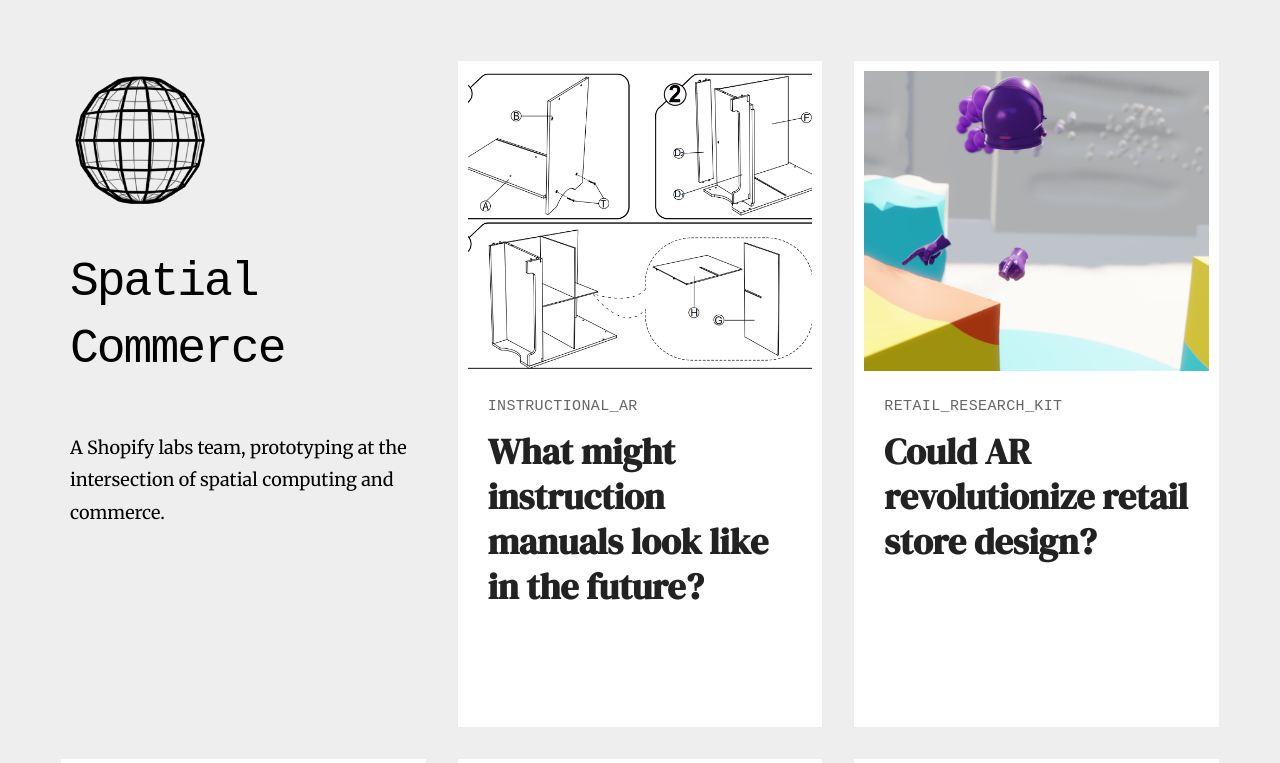
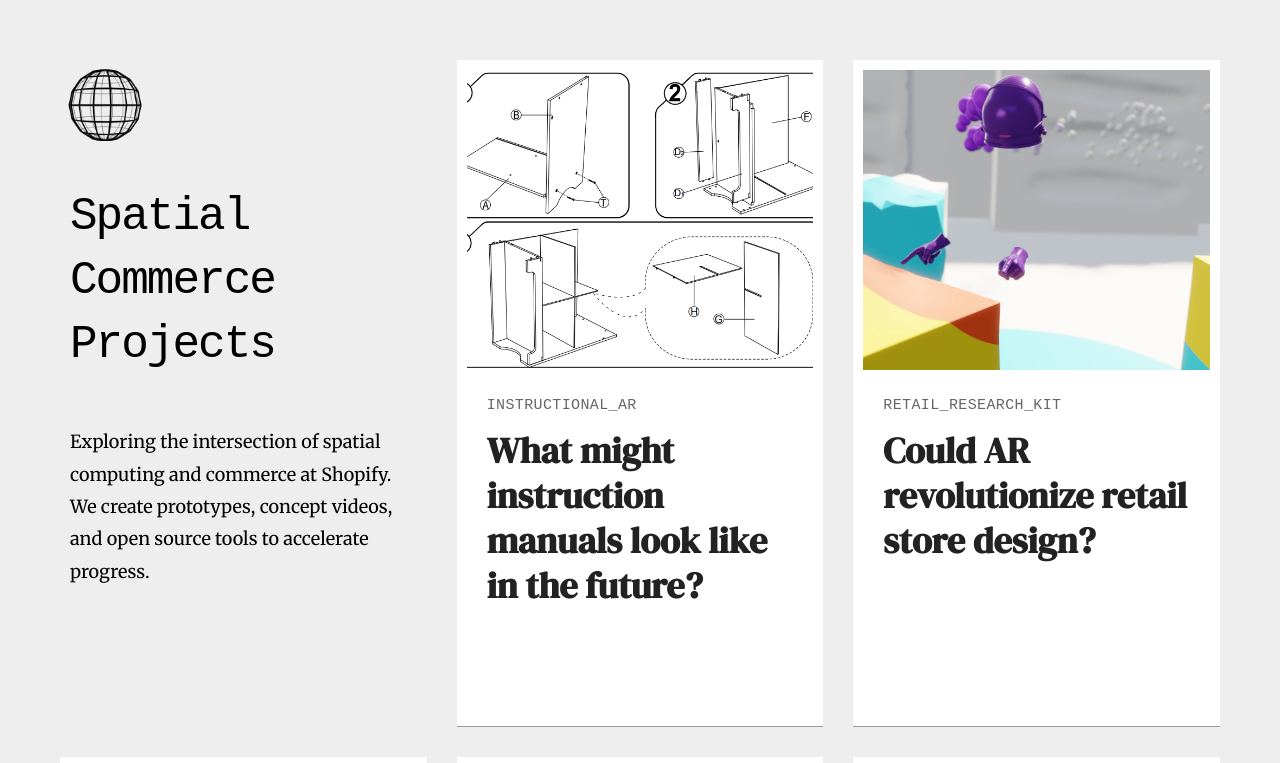
Before and after one commit to Shopify/spatial-commerce-projects, a Jekyll site: the page built from index.html, in a window 1280 px wide, cut to the strip 0-763 px from the top of the page. Built offline with Jekyll 4.4.1, drawn with Linux system fonts in a browser that asks for light colours; some web fonts are replaced.

Commit message:
css tweaks

```diff
--- a/_config.yml
+++ b/_config.yml
@@ -3,10 +3,10 @@
 #
 
 # Name of your site (displayed in the header)
-name: Spatial Commerce
+name: Spatial Commerce Projects
 
 # Short bio or description (displayed in the header)
-description: A Shopify labs team, prototyping at the intersection of spatial computing and commerce.
+description: Exploring the intersection of spatial computing and commerce at Shopify. We create prototypes, concept videos, and open source tools to accelerate progress.
 
 # URL of your avatar or profile pic (you could use your GitHub profile pic)
 avatar: images/globe_logo.png
--- a/style.scss
+++ b/style.scss
@@ -69,7 +69,7 @@
 }
 
 p {
-  margin: 30px 0 30px 30px;
+  margin: 30px;
 }
 
 a {
@@ -82,7 +82,7 @@
 }
 
 ul, ol {
-  margin: 30px 0;
+  margin: 30px 30px 30px 10px;
   padding-left: 60px;
 }
 
@@ -185,7 +185,7 @@
 
     @include mobile {
         float: none;
-        margin: 60px auto;
+        margin: 60px 30px 60px 0;
         max-width: 100%;
     }
 }
@@ -196,8 +196,7 @@
 
 .youtube-wrapper {
   position: relative;
-  width: 95%;
-  margin: 60px 0 60px 30px;
+  margin: 60px 30px 60px 30px;
   height: 0;
   padding-bottom: 56.25%;
 }
@@ -237,7 +236,7 @@
 }
 
 .subtitle {
-  font-size: 20px;
+  font-size: 18px;
   a {
     color: inherit;
   }
@@ -269,33 +268,38 @@
   margin-bottom: 50px;
 }
 
+.container {
+    background: $lighterGray;
+    border-bottom: 1px solid $lightGray;
+}
+
 .masthead {
-  padding: 20px 0;
-  border-bottom: 1px solid $lightGray;
-  text-align: center;
+    padding: 20px 0;
+    max-width: 740px;
+    margin: 0 auto;
 }
 
 .grid-container .site-avatar img, .site-avatar img {
-    width: 160px;
-    height: 160px;
+    width: 90px;
+    height: 90px;
     display: block;
-    object-fit:scale-down;
+    object-fit: scale-down;
     margin: 0;
 
     @include mobile {
         margin: 0 auto;
     }
+}
 
-    img {
-        border-radius: 5px;
-    }
+.masthead .site-avatar img {
+    width: 50px;
+    height: 50px;
+    float:left;
 }
 
 .site-avatar img {
-    float: none;
-    margin: 0 auto;
-    width: 100px;
-    height: 100px;
+    width: 75px;
+    height: 75px;
 }
 
 .site-info {
@@ -308,25 +312,26 @@
 }
 
 .site-name {
-  margin: .6em 10px .75em;
+  margin: .75em 10px .75em;
   color: $black;
   cursor: pointer;
   font-family: $Martian;
   font-weight: 300;
-  font-size: 48px;
+  font-size: 46px;
   line-height: 1.4;
   text-decoration: none;
   letter-spacing: -2px;
+
+  @include mobile {
+      margin: 0;
+      text-align: center;
+  }
 }
 
 .masthead .site-name {
-    margin-top: -2.3em;
-    margin-left: 30px;
-    font-size: 32px;
-}
-
-.container .site-name {
-    word-spacing: 100px;
+    font-size: 24px;
+    margin: .4em 10px;
+    float: left;
 }
 
 .site-description {
@@ -337,6 +342,7 @@
 
   @include mobile {
     margin: 3px 0;
+    text-align: center;
   }
 }
 
@@ -370,9 +376,6 @@
 //
 // .main
 //
-header {
-    background: $lighterGray;
-}
 
 .grid-container {
     margin: 0px auto;
@@ -394,8 +397,7 @@
 }
 
 .grid-container > .post {
-    padding: 10px;
-    border: 1px solid #eee;
+    border-bottom: 1px solid $lightGray;
 }
 
 .grid-container .title {
@@ -422,6 +424,7 @@
 }
 
 .post {
+    padding: 10px;
     max-width: 740px;
     margin: 0 auto;
     background: $white;
```
